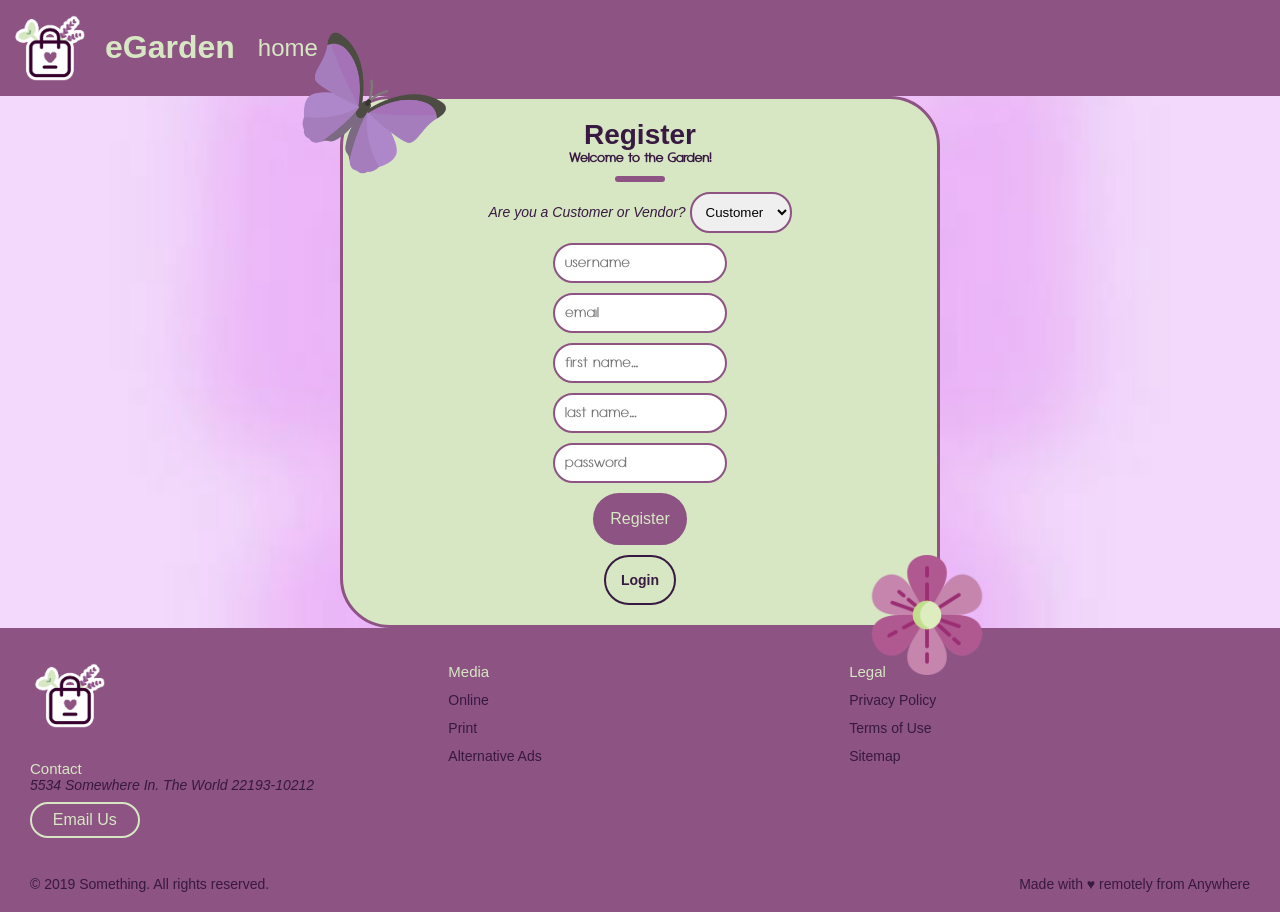
After one commit to Kyleeg0619/CSET-180-Soft-Project, a Flask app: page /register in a window 1280 px wide. The commit adds this page. Run offline with Flask 3, Linux system fonts and the light colour scheme; some web fonts are replaced.

Commit message:
set up login and register pages
all connected to sql database

```diff
--- a/main.py
+++ b/main.py
@@ -8,13 +8,69 @@ app = Flask(__name__)
 app.config['SECRET_KEY'] = 'mySuperSecretKey1234567890'
 
 # *** Connect Database ***
-conn_str = "mysql+pymysql://root:Ky31ik3$m0s$;@localhost/accountsdb"
+conn_str = "mysql+pymysql://root:Ky31ik3$m0s$;@localhost/egarden"
 engine = create_engine(conn_str, echo=True)
 
 @app.route('/')
 def index():
     return render_template('index.html')
 
+@app.route('/register', methods=['GET','POST'])
+def register():
+    msg = ''
+    if request.method == 'POST':
+        userType = request.form['user_type']
+        username = request.form['username']
+        email = request.form['email']
+        password = request.form['password']
+        firstName = request.form['first_name']
+        lastName = request.form['last_name']
+        hashed_password = generate_password_hash(password)
+
+        with engine.begin() as conn:
+            existing = conn.execute(text('SELECT * FROM users WHERE username = :username OR email = :email'),{'username':username, 'email':email}).fetchone()
+
+            if existing:
+                msg = 'Account already exists'
+            else:
+                conn.execute(text('INSERT INTO users (username, password, first_name, last_name, user_type, email) VALUES (:username, :password, :first_name, :last_name, :user_type, :email)'), {
+                    'username': username,
+                    'password': hashed_password,
+                    'first_name': firstName,
+                    'last_name': lastName,
+                    'user_type': userType,
+                    'email': email
+                })
+
+                msg = 'You have successfully signed up! You can now log in.'
+    return render_template('register.html',msg=msg)
+
+@app.route('/login', methods=['GET', 'POST'])
+def login():
+    msg = ''
+    account = None  # Ensure 'account' is initialized
+    if request.method == 'POST':
+        username = request.form['username']
+        password = request.form['password']
+        email = request.form['email']
+
+        if username == 'admin' and password == 'admin':
+            return redirect(url_for('admin'))
+        else:
+            with engine.begin() as conn:
+                account = conn.execute(text('SELECT * FROM Users WHERE username = :username OR email = :email'), {'username': username,'email':email}).fetchone()
+
+                if account and check_password_hash(account.password, password):
+                    session['loggedin'] = True
+                    session['username'] = account.username
+                    if account.user_type == 'Vendor':
+                        return redirect(url_for('Vendor'))
+                    else:
+                        return redirect(url_for('Customer'))
+                else:
+                    msg = 'Incorrect username, email or password.'
+
+    return render_template('login.html', msg=msg, account=account)
 
 
 
--- a/static/styles/styles.css
+++ b/static/styles/styles.css
@@ -217,3 +217,85 @@ body {
         flex: 2 0px;
       }
     }
+
+    /* Register.html */
+    h1, h2, #register, #login, .select, select {
+      font-family: TitleFont, Arial, Helvetica, sans-serif;
+    }
+
+    .login_register {
+      position: relative;
+      align-self: center;
+      align-content: center;
+      justify-self: center;
+      min-width: 600px;
+      border: solid 3px var(--Violet--);
+      border-radius: 50px;
+      background: var(--Celadon--);
+      min-height: 500px;
+      color: var(--lt-Violet--);
+      font-family: BodyFont, Arial, Helvetica, sans-serif;
+      padding: 20px;
+    }
+
+    #butterfly {
+      position: absolute;
+      width: 170px;
+      top: -70px;
+      left: -60px;
+    }
+
+    #flower {
+      position: absolute;
+      width: 120px;
+      bottom: -50px;
+      right: -50px;
+    }
+
+    .select {
+      display: block;
+      margin: 0 auto;
+      text-align: center;
+    }
+
+    .select select {
+      padding: 10px;
+      border: solid 2px var(--Violet--);
+      border-radius: 20px;
+    }
+
+    .login_register input {
+      display: block;
+      margin: 10px auto;
+      padding: 10px;
+      border: solid 2px var(--Violet--);
+      border-radius: 20px;
+      font-family: BodyFont, Arial, Helvetica, sans-serif;
+      font-size: 1rem;
+    }
+
+    #register {
+      background: var(--Violet--);
+      color: var(--Celadon--);
+      padding: 15px;
+      border-radius: 50px;
+    }
+
+    #login {
+      display: block;
+      color: var(--lt-Violet--);
+      padding: 15px;
+      border-radius: 50px;
+      border: solid 2px var(--lt-Violet--);
+      text-decoration: none;
+      font-weight: bold;
+      margin: 0 auto;
+      width: max-content;
+    }
+
+    .home-spacer {
+      border: solid 3px var(--Violet--);
+      border-radius: 30px;
+      width: 50px;
+      margin: 10px auto;
+    }
--- /dev/null
+++ b/templates/register.html
@@ -0,0 +1,58 @@
+{% extends 'base.html' %}
+    {% block content %}
+    <style>
+        body {
+            background-image: url("{{ url_for('static', filename='images/butterfly.jpg') }}");
+            background-position: center;
+            background-size: cover;
+            background-repeat: no-repeat;
+        }
+    </style>
+
+    <form action="{{ url_for('register') }}" method="post" class="login_register">
+<h1>Register</h1>
+        <p style="text-align: center;font-weight: bold;">Welcome to the Garden!</p>
+        <div class="select">
+            <hr class="home-spacer">
+            <label for="user_type">
+                <i class="fas fa-user">Are you a Customer or Vendor?</i>
+            </label>
+            <select name="user_type" id="status_dropdown">
+                <option value="Customer">Customer</option>
+                <option value="Vendor">Vendor</option>
+            </select>
+        </div>
+
+        <label for="Username">
+            <i class="fas fa-user"></i>
+        </label>
+        <input type="text" name="username" placeholder="username" id="username" required>
+
+        <label for="Email">
+            <i class="fas fa-user"></i>
+        </label>
+        <input type="email" name="email" placeholder="email" id="email" required>
+
+        <label for="first_name">
+            <i class="fas fa-user"></i>
+        </label>
+        <input type="text" name="first_name" placeholder="first name..." id='first_name' required>
+
+        <label for="last_name">
+            <i class="fas fa-user"></i>
+        </label>
+        <input type="text" name="last_name" placeholder="last name..." id="last_name" required>
+
+        <label for="Password">
+            <i class="fas fa-lock"></i>
+        </label>
+        <input type="password" name="password" placeholder="password" id="password" required>
+
+        <div class="msg">{{ msg }}</div>
+        <input type="submit" value="Register" id="register">
+
+        <a href="{{ url_for('login') }}" id="login">Login</a>
+        <img src="{{ url_for('static', filename='images/butterfly-icon.png') }}" alt="" id="butterfly">
+        <img src="{{ url_for('static', filename='images/flower-icon.png') }}" alt="" id="flower">
+    </form>
+    {% endblock %}
```
Also changed, not shown: templates/login.html (added, +35 -0 lines), static/images/butterfly-icon.png (added), static/images/butterfly.jpg (added), static/images/flower-icon.png (added), static/images/logo-no-outline.png (added), static/images/logo.PNG (added).
